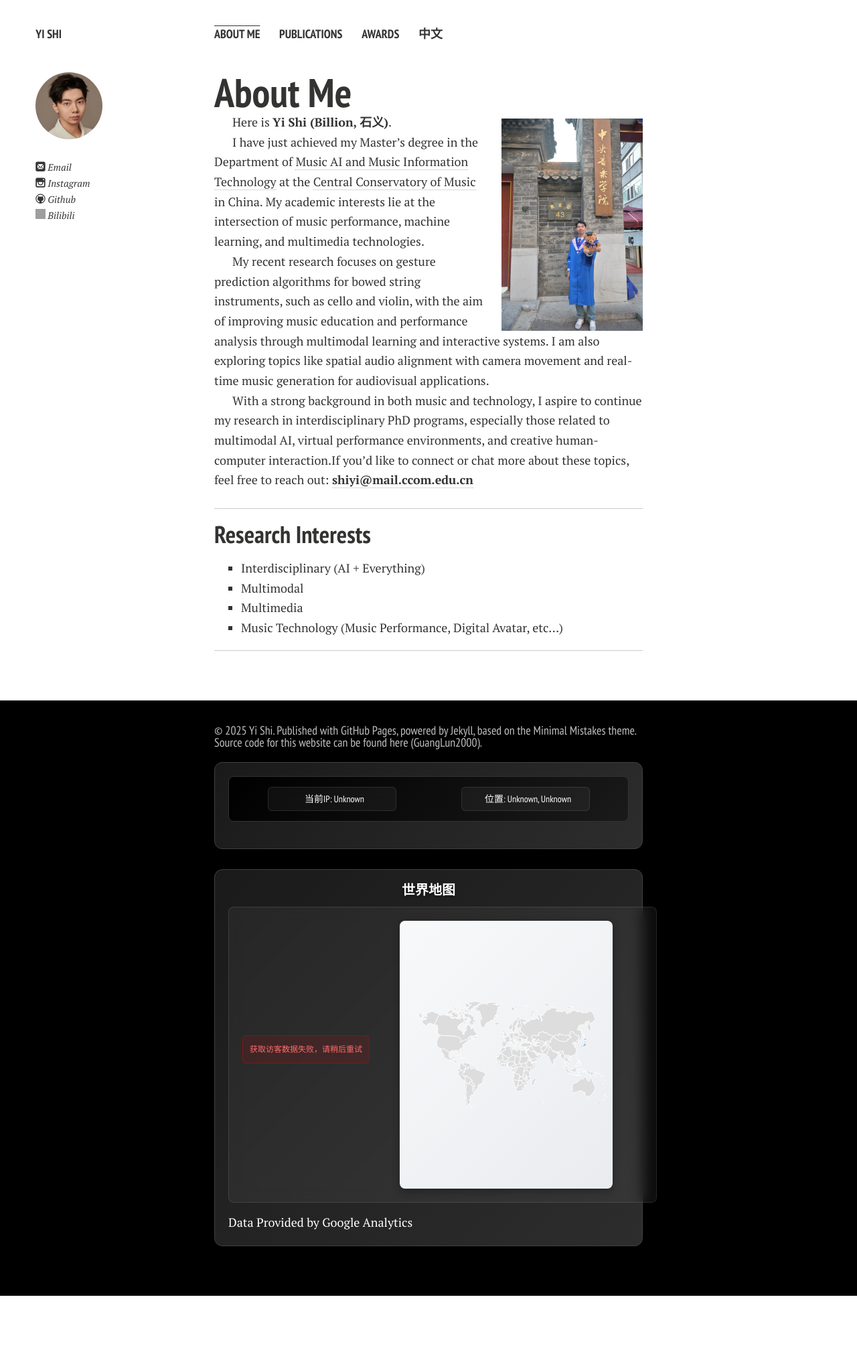
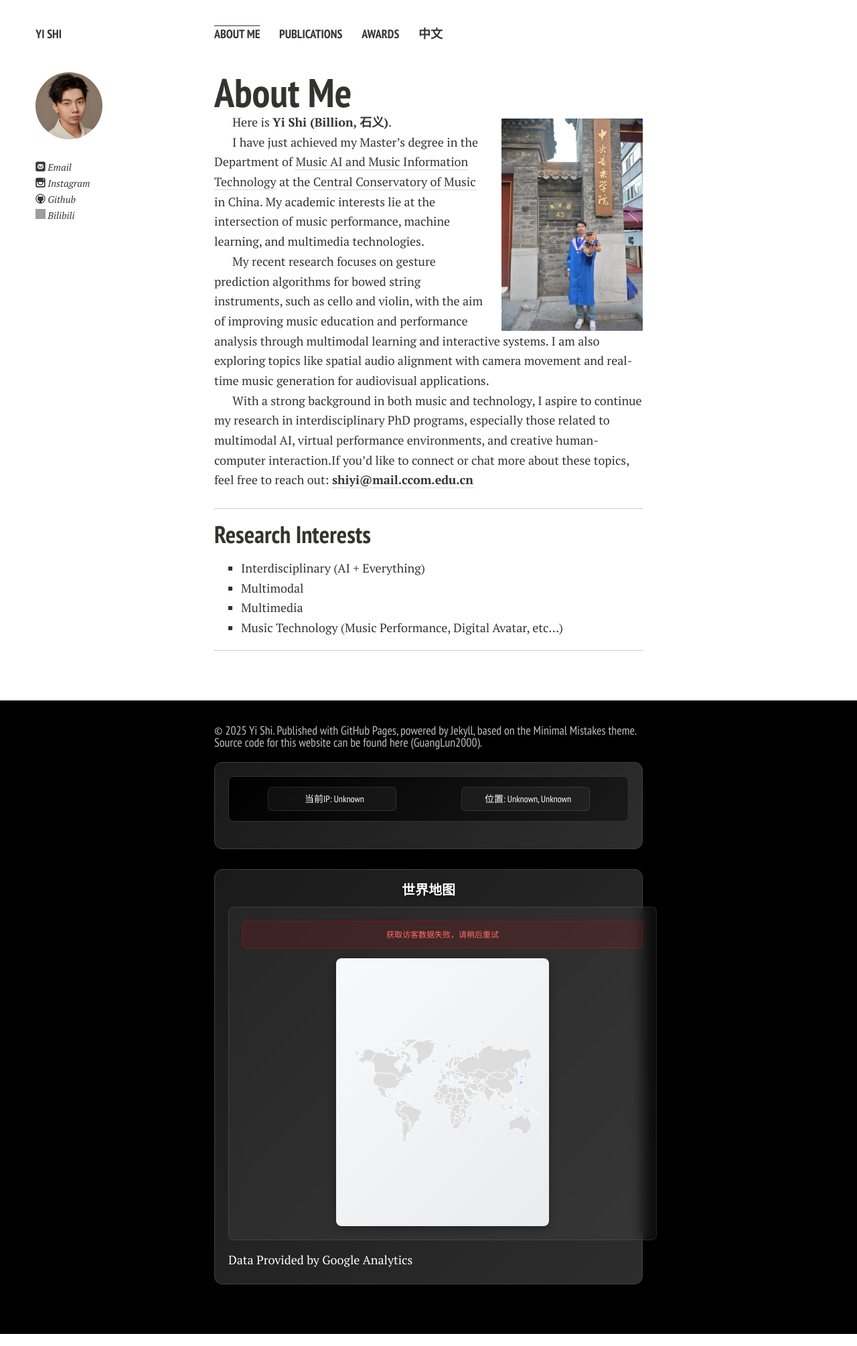
Before and after one commit to shiyi099/homepage, a Jekyll site: the page built from index.md, in a window 1280 px wide. Shown: the whole page at 67% size. Built offline with Jekyll 4.4.1, drawn with Linux system fonts in a browser that asks for light colours; nearby versions of some CDN libraries; comment, search, counter and statistics services are not loaded; a style sheet for code colours, icons or effects is not loaded; our own code applies the rules of GitHub Pages for plain Markdown files; before the commit the page ends 1953 px from its top, so only the background shows below that; grey boxes are pictures that could not be loaded.

Commit message:
Update world-map.css

```diff
--- a/assets/css/world-map.css
+++ b/assets/css/world-map.css
@@ -22,9 +22,7 @@
 }
 
 .world-map-container {
-    display: flex;
-    justify-content: center;
-    align-items: center;
+    display: block;
     margin: 15px 0;
     padding: 15px;
     background: rgba(255, 255, 255, 0.05);
@@ -52,6 +50,8 @@
     min-height: 200px;
     transition: all 0.3s ease;
     transform-origin: center center;
+    margin: 0 auto;
+    display: block;
 }
 
 /* 国家路径样式 */
@@ -130,21 +130,30 @@
 
 /* 热力图图例样式 */
 .heatmap-legend {
-    margin-bottom: 15px;
+    position: absolute;
+    top: 15px;
+    left: 15px;
+    padding: 10px;
+    background: rgba(255, 255, 255, 0.05);
+    border-radius: 8px;
+    border: 1px solid rgba(255, 255, 255, 0.1);
+    text-align: center;
+    z-index: 10;
+}
+
+/* 排名表格样式 */
+.top-countries-table {
+    position: absolute;
+    top: 0;
+    right: 0;
+    width: 250px;
+    height: 100%;
     padding: 15px;
     background: rgba(255, 255, 255, 0.05);
     border-radius: 8px;
     border: 1px solid rgba(255, 255, 255, 0.1);
-    text-align: center;
-}
-
-/* 排名表格样式 */
-.top-countries-table {
-    margin-top: 20px;
-    padding: 15px;
-    background: rgba(255, 255, 255, 0.05);
-    border-radius: 8px;
-    border: 1px solid rgba(255, 255, 255, 0.1);
+    box-sizing: border-box;
+    overflow-y: auto;
 }
 
 .top-countries-table h5 {
@@ -202,7 +211,7 @@
     }
 
     .datamap {
-        max-width: 800px;
+        max-width: calc(100% - 280px);
         min-height: 400px;
     }
 
@@ -272,6 +281,7 @@
     }
 
     .heatmap-legend {
+        position: static;
         margin-bottom: 10px;
         padding: 10px;
     }
@@ -360,6 +370,12 @@
         height: 60px;
         font-size: 10px;
     }
+
+    .heatmap-legend {
+        position: static;
+        margin-bottom: 10px;
+        padding: 10px;
+    }
 }
 
 /* 横屏模式优化 */
```
